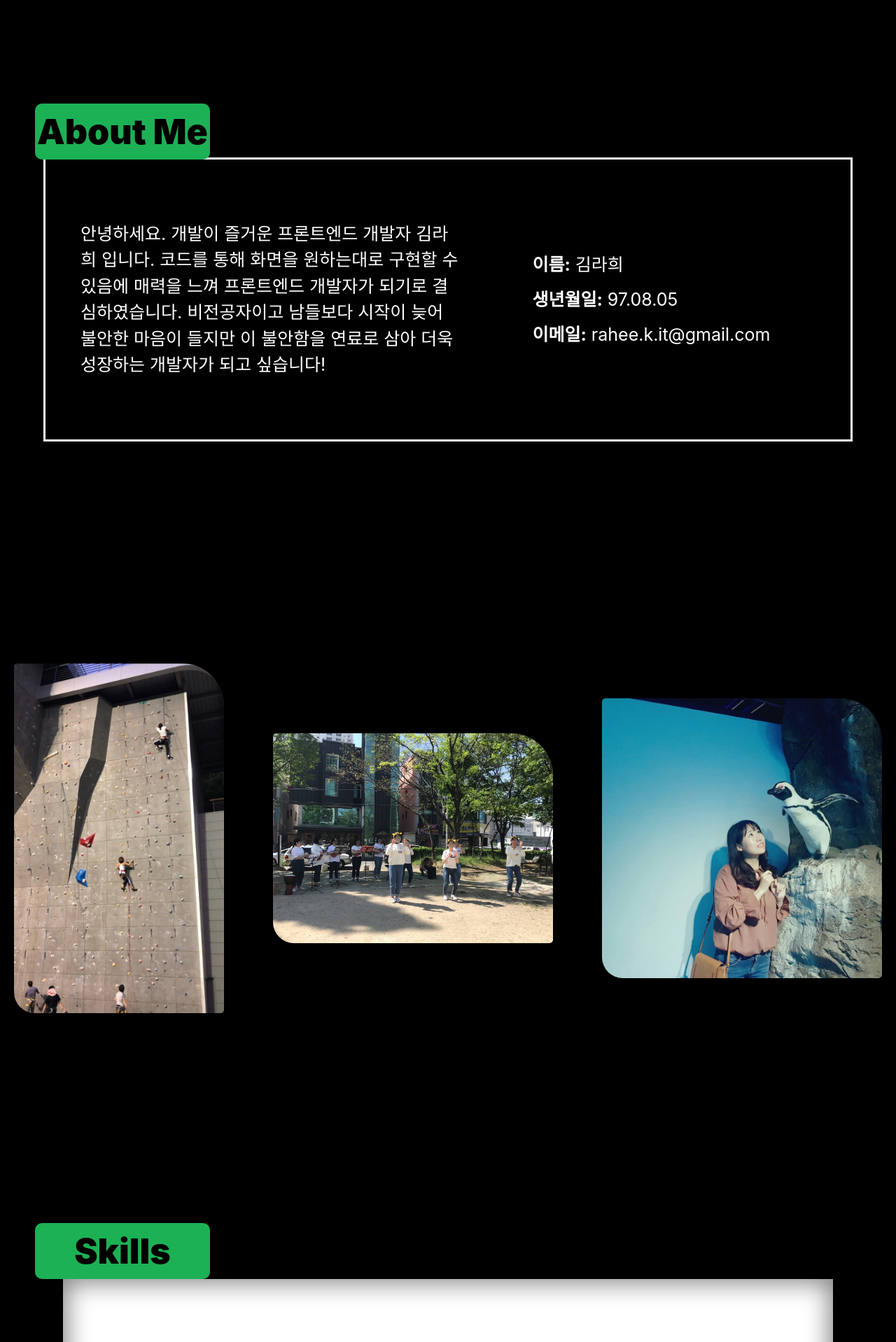
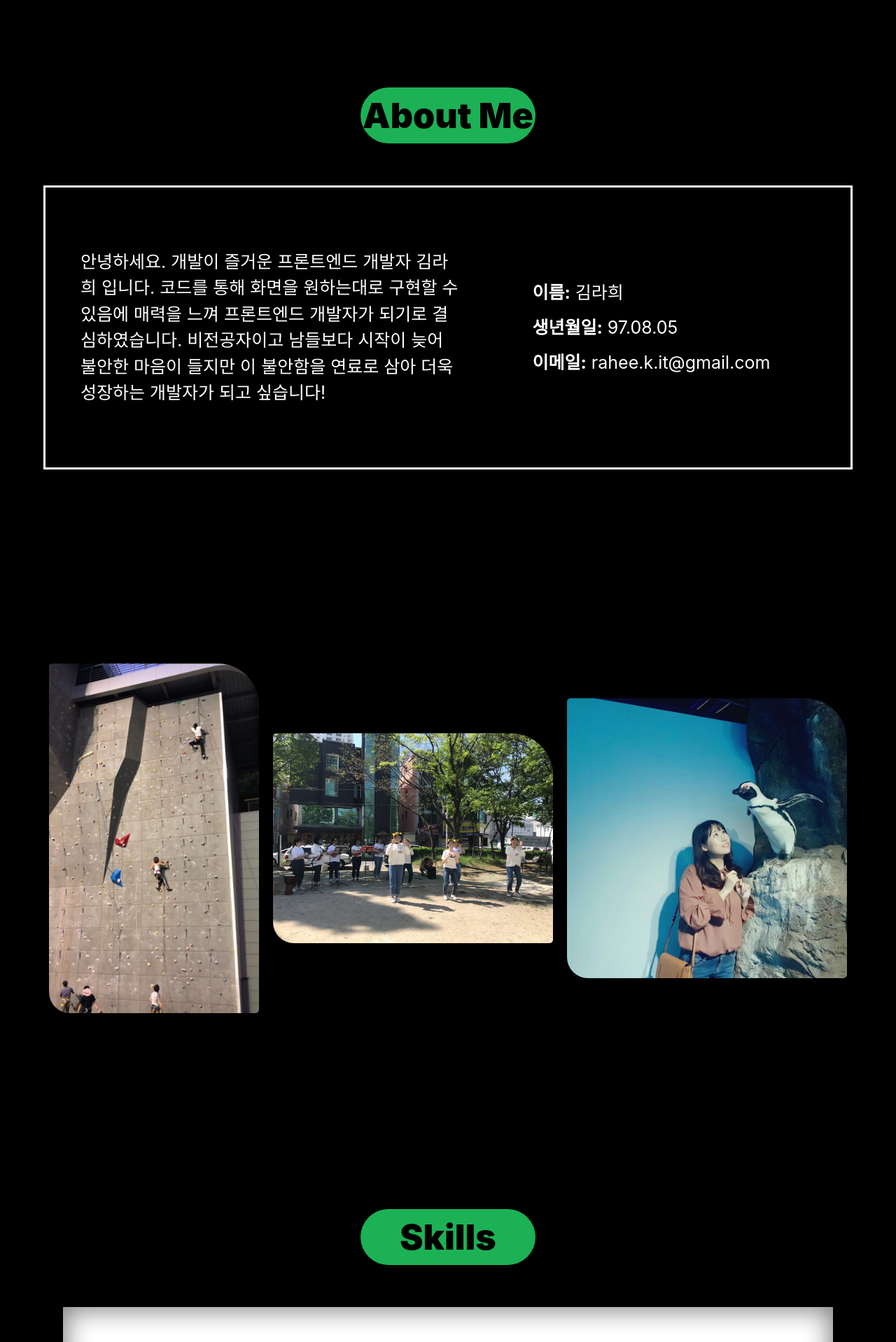
Before and after one commit to rahee-k-it/portfolio, a React (Create React App) app: page / in a window 1280 px wide. Shown: the part 802-2720 px from the top of the page at 70% size. Built offline with nearby package versions, Linux system fonts and the light colour scheme; a web font is replaced by a local one.

Commit message:
타이틀 위치 및 모양 변경

```diff
--- a/src/components/AboutMe.jsx
+++ b/src/components/AboutMe.jsx
@@ -5,14 +5,14 @@ const Container = styled.div`
   height: 100vh;
   width: 100vw;
   display: flex;
+  flex-direction: column;
   justify-content: center;
   align-items: center;
-  position: relative;
   background-color: #000000;
 `;
 
 const Title = styled.div`
-  border-radius: 10px;
+  border-radius: 50px;
   display: flex;
   justify-content: center;
   align-items: center;
@@ -23,20 +23,13 @@ const Title = styled.div`
   font-weight: 900;
   background-color: #1cb155;
   font-size: 50px;
-  top: 150px;
-  position: absolute;
-  z-index: 1;
-
-  @media (min-width: 400px) {
-    left: 50px;
-  }
 
   @media (max-width: 400px) {
     height: 40px;
     width: 180px;
     font-weight: 900;
     font-size: 30px;
-    top: 70px;
+    margin: 50px 0px 10px 0px;
   }
 `;
 
@@ -46,7 +39,6 @@ const ContentBox = styled.div`
   height: 400px;
   width: 1100px;
   margin: 60px 0px 0px 0px;
-  position: absolute;
   display: flex;
   justify-content: center;
   align-items: center;
@@ -67,7 +59,6 @@ const ContentBox = styled.div`
 `;
 
 const Introduction = styled.div`
-  /* background-color: #2d98da; */
   display: flex;
   justify-content: center;
   align-items: center;
@@ -90,7 +81,6 @@ const Introduction = styled.div`
 `;
 
 const PersonalInformation = styled.div`
-  /* background-color: #2ddaac; */
   line-height: 2;
   height: 300px;
   width: 500px;
--- a/src/components/Character.jsx
+++ b/src/components/Character.jsx
@@ -2,7 +2,6 @@ import React, { useState, useEffect } from 'react';
 import styled from 'styled-components';
 
 const Container = styled.div`
-  /* background-color: #92cc8c; */
   height: 100vh;
   width: 100vw;
   font-size: 3px;
@@ -14,8 +13,7 @@ const Container = styled.div`
 `;
 
 const ContentBox = styled.div`
-  padding: 0px 20px 0px 20px;
-  /* background-color: #cc8c8c; */
+  padding: 0px 70px 0px 70px;
   height: 600px;
   width: 100vw;
   display: flex;
--- a/src/components/Header.jsx
+++ b/src/components/Header.jsx
@@ -24,7 +24,7 @@ const Span = styled.span`
   position: relative;
   top: 2px;
   animation: bounce 0.5s ease infinite alternate;
-  color: #f4a1b4;
+  color: #ffffff;
   text-shadow: 0 1px 0 #535c68, 0 2px 0 #535c68, 0 3px 0 #535c68, 0 4px 0 #535c68, 0 5px 0 #535c68, 0 6px 0 transparent,
     0 7px 0 transparent, 0 8px 0 transparent, 0 9px 0 transparent, 0 10px 10px rgba(0, 0, 0, 0.4);
 
--- a/src/components/Project1.jsx
+++ b/src/components/Project1.jsx
@@ -8,8 +8,8 @@ import CarouselItem from './carousel/CarouselItem';
 const Container = styled.div`
   height: 100vh;
   width: 100vw;
-  position: relative;
   display: flex;
+  flex-direction: column;
   justify-content: center;
   align-items: center;
   background-color: #000000;
@@ -17,8 +17,9 @@ const Container = styled.div`
 `;
 
 const Title = styled.div`
+  margin: 30px;
   font-weight: 900;
-  border-radius: 10px;
+  border-radius: 50px;
   display: flex;
   justify-content: center;
   align-items: center;
@@ -26,35 +27,24 @@ const Title = styled.div`
   width: 250px;
   background-color: #1cb155;
   font-size: 50px;
-  position: absolute;
-  top: 150px;
-  position: absolute;
   z-index: 1;
   opacity: ${({ isShowing }) => (isShowing ? '1' : '0')};
   transition: opacity 3s ease-in-out, transform 3s ease-in-out;
   transition-delay: ${({ delay = 0 }) => delay};
   transform: translate(${({ isMoved }) => (isMoved ? '0px' : '200px')}, ${({ isMoved }) => (isMoved ? '0px' : '0px')});
 
-  @media (min-width: 400px) {
-    left: 50px;
-  }
-
   @media (max-width: 400px) {
     height: 40px;
     width: 150px;
     font-weight: 900;
     font-size: 30px;
-    top: 70px;
+    margin: 50px 0px 30px 0px;
   }
 `;
+
 const FlexBox = styled.div`
-  display: flex;
-  justify-content: space-between;
-  align-items: flex-end;
   height: 500px;
   width: 1300px;
-  margin: 150px 0px 0px 0px;
-  position: absolute;
   display: flex;
   justify-content: center;
   align-items: center;
@@ -66,7 +56,6 @@ const FlexBox = styled.div`
   @media (max-width: 400px) {
     display: flex;
     flex-direction: column;
-    margin: 70px 0px 0px 0px;
   }
 `;
 
--- a/src/components/Project2.jsx
+++ b/src/components/Project2.jsx
@@ -8,7 +8,6 @@ import CarouselItem from './carousel/CarouselItem';
 const Container = styled.div`
   height: 100vh;
   width: 100vw;
-  position: relative;
   display: flex;
   justify-content: center;
   align-items: center;
@@ -23,7 +22,6 @@ const FlexBox = styled.div`
   height: 500px;
   width: 1300px;
   margin: 150px 0px 0px 0px;
-  position: absolute;
   display: flex;
   justify-content: center;
   align-items: center;
@@ -109,6 +107,12 @@ const ItemImg = styled.div`
   background-image: url(${({ imgSrc }) => imgSrc});
   width: 100%;
   height: 350px;
+
+  //fnfnffnfn
+  @media (max-width: 400px) {
+    width: 100%;
+    height: 100%;
+  }
 `;
 
 const GitHubLink = styled.a`
--- a/src/components/Skills.jsx
+++ b/src/components/Skills.jsx
@@ -5,15 +5,15 @@ const Container = styled.div`
   height: 100vh;
   width: 100vw;
   display: flex;
+  flex-direction: column;
   justify-content: center;
   align-items: center;
-  position: relative;
   background-color: black;
 `;
 
 const Title = styled.div`
   font-weight: 900;
-  border-radius: 10px;
+  border-radius: 50px;
   display: flex;
   justify-content: center;
   align-items: center;
@@ -23,32 +23,24 @@ const Title = styled.div`
   width: 250px;
   background-color: #1cb155;
   font-size: 50px;
-  top: 150px;
-  position: absolute;
   z-index: 1;
-
-  @media (min-width: 400px) {
-    left: 50px;
-  }
 
   @media (max-width: 400px) {
     height: 40px;
     width: 150px;
     font-weight: 900;
     font-size: 30px;
-    top: 70px;
+    margin: 50px 0px 10px 0px;
   }
 `;
 
 const ContentBox = styled.div`
   opacity: ${({ isShowing }) => (isShowing ? '1' : '0')};
   transition: opacity 3s ease-in-out;
-  border-radius: 0px;
   height: 400px;
   width: 1100px;
   background-color: #ffffff;
   margin: 60px 0px 0px 0px;
-  position: absolute;
   display: flex;
   justify-content: center;
   align-items: center;
@@ -57,12 +49,9 @@ const ContentBox = styled.div`
   @media (max-width: 400px) {
     height: 450px;
     width: 300px;
-    /* display: flex;
-    justify-content: center;
-    align-items: center; */
-    /* flex-direction: column; */
     display: grid;
     grid-template-columns: repeat(2, 1fr);
+    margin: 0px;
   }
 `;
 
--- a/src/components/carousel/Carousel.jsx
+++ b/src/components/carousel/Carousel.jsx
@@ -45,6 +45,7 @@ const Button = styled.button`
   margin: 10px;
   :hover {
     opacity: 0.75;
+    cursor: pointer;
   }
 
   @media (max-width: 400px) {
--- a/src/components/carousel/CarouselProject1.jsx
+++ b/src/components/carousel/CarouselProject1.jsx
@@ -8,10 +8,7 @@ const ItemImg = styled.div`
   background-image: url(${({ imgSrc }) => imgSrc});
   width: 100%;
   height: 350px;
-
-  /* @media (max-width: 400px) {
-    height: 100px;
-  } */
+  object-fit: scale-down;
 `;
 
 export const CarouselProject1 = (args) => (
```
